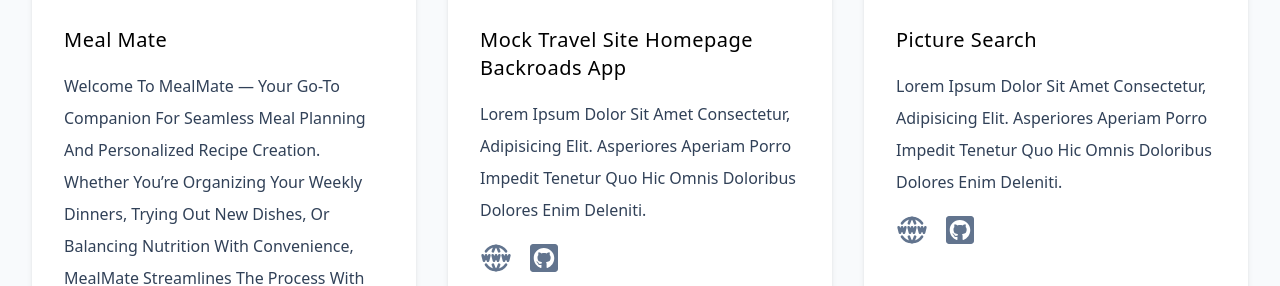
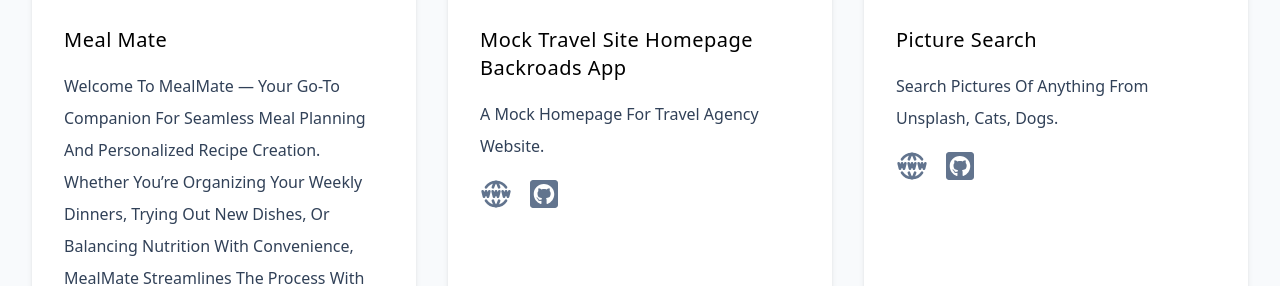
Before and after one commit to yan00126/WebDev-portfolio, a React (Vite) app: page / in a window 1280 px wide. Shown: the part 3000-3286 px from the top of the page. Built offline with nearby package versions, Linux system fonts and the light colour scheme.

Commit message:
update text

```diff
--- a/src/data.jsx
+++ b/src/data.jsx
@@ -51,7 +51,7 @@ export const skills = [
 export const projects = [
   {
     id: nanoid(),
-    img: "https://images.pexels.com/photos/326503/pexels-photo-326503.jpeg?auto=compress&cs=tinysrgb&w=800",
+    img: "https://plus.unsplash.com/premium_photo-1734112181063-4b2328276910?w=500&auto=format&fit=crop&q=60&ixlib=rb-4.1.0&ixid=M3wxMjA3fDB8MHxzZWFyY2h8MTN8fE1lYWwlMjBNYXRlfGVufDB8MHwwfHx8MA%3D%3D",
     url: "https://mealmate-felix-yan.vercel.app/",
     github: "https://github.com/yan00126",
     title: "Meal Mate",
@@ -63,14 +63,14 @@ export const projects = [
     url: "https://felixyan-backroads.netlify.app/",
     github: "https://github.com/yan00126",
     title: "mock travel site homepage backroads app",
-    text: "Lorem ipsum dolor sit amet consectetur, adipisicing elit. Asperiores aperiam porro impedit tenetur quo hic omnis doloribus dolores enim deleniti.",
+    text: "A mock homepage for travel agency website.",
   },
   {
     id: nanoid(),
-    img: "https://images.pexels.com/photos/2148222/pexels-photo-2148222.jpeg?auto=compress&cs=tinysrgb&w=800",
+    img: "https://images.unsplash.com/photo-1513519245088-0e12902e5a38?q=80&w=1740&auto=format&fit=crop&ixlib=rb-4.1.0&ixid=M3wxMjA3fDB8MHxwaG90by1wYWdlfHx8fGVufDB8fHx8fA%3D%3D",
     url: "https://unsplashfelix.netlify.app/",
     github: "https://github.com/yan00126",
     title: "picture search",
-    text: "Lorem ipsum dolor sit amet consectetur, adipisicing elit. Asperiores aperiam porro impedit tenetur quo hic omnis doloribus dolores enim deleniti.",
+    text: "Search Pictures of anything from Unsplash, Cats, Dogs.",
   },
 ];
```
